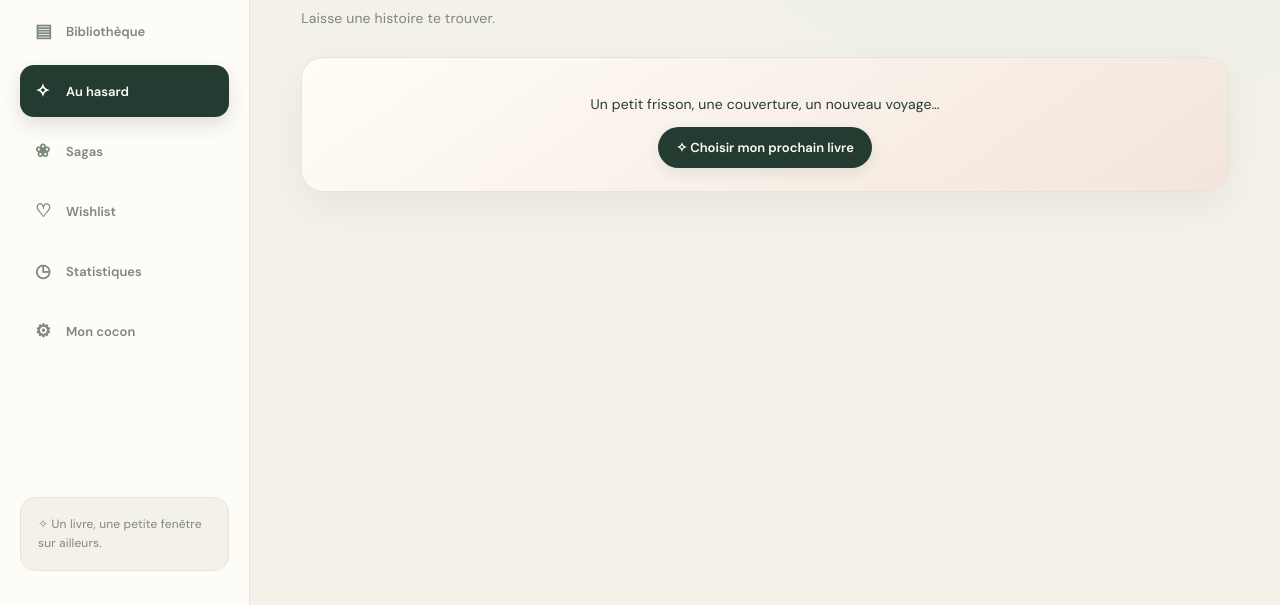
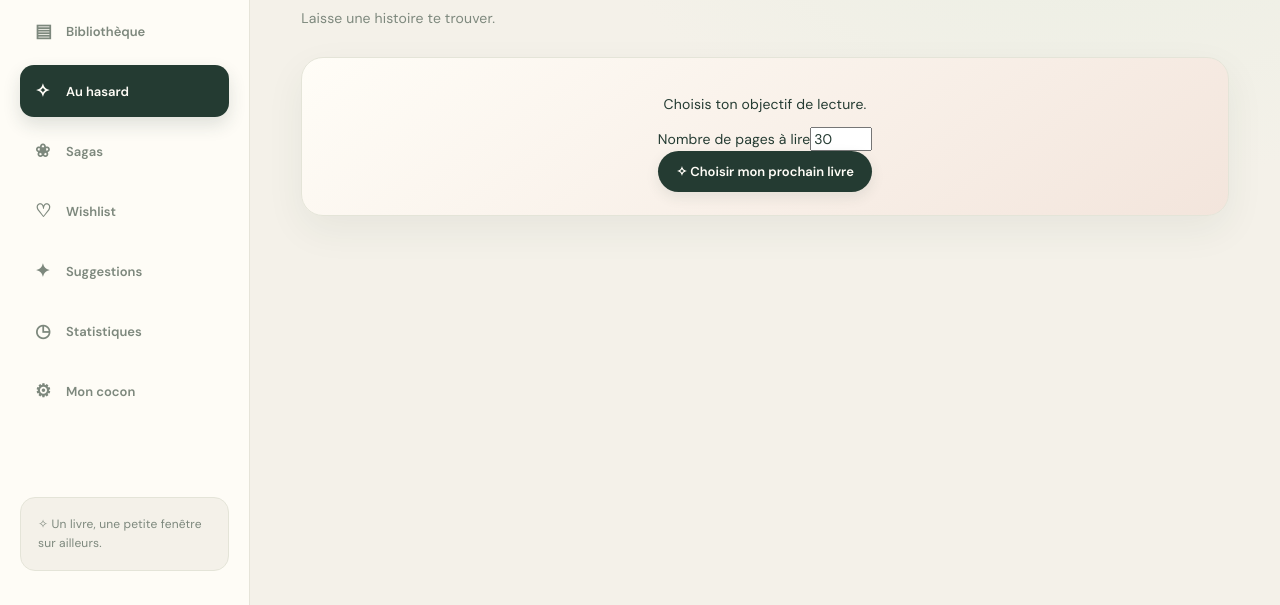
Before and after one commit to Ikrameelf/book-bloom, a plain HTML site: page index.html in a window 1280 px wide. Both pictures are taken after a click on the button "✧ Choisir mon prochain livre". Shown: the part 195-800 px from the top of the page. Drawn offline with nearby package versions, Linux system fonts and the light colour scheme; a web font is replaced by a local one.

Commit message:
Add reading goal and personalized suggestions

```diff
--- a/index.html
+++ b/index.html
@@ -215,9 +215,10 @@ main{margin:0!important;width:100%!important;max-width:none!important;padding:17
 <div class="stats" id="homeStats"></div><section><div class="sectionhead"><h2>Mes lectures en cours</h2><button class="btn small light" onclick="navigate('reading')">Tout voir</button></div><div id="homeReading"></div></section><section><div class="sectionhead"><h2>Dernières petites aventures</h2><button class="btn small light" onclick="navigate('library')">Bibliothèque</button></div><div id="recent"></div></section></div>
 <div class="page" id="library"><h1>Ma bibliothèque</h1><p class="subtitle">Toutes les histoires qui m'accompagnent.</p><div class="filters"><input id="search" placeholder="Rechercher un titre, un auteur…" oninput="renderLibrary()"><select id="statusFilter" onchange="renderLibrary()"><option value="">Tous les statuts</option><option>À lire</option><option>En cours</option><option>Lu</option><option>Abandonné</option><option>En pause</option><option>À relire</option></select><select id="sort" onchange="renderLibrary()"><option value="added">Ajout récent</option><option value="title">Titre</option><option value="author">Auteur</option><option value="rating">Note</option><option value="pages">Pages</option><option value="progress">Progression · du plus avancé au moins avancé</option></select><button class="btn small light" onclick="toggleView()">☷ / ▦</button></div><div id="libraryGrid"></div></div>
 <div class="page" id="reading"><h1>En ce moment</h1><p class="subtitle">Tout doucement, page après page.</p><div id="readingList"></div></div>
-<div class="page" id="random"><h1>La magie du hasard</h1><p class="subtitle">Laisse une histoire te trouver.</p><div class="card randomwrap"><p>Un petit frisson, une couverture, un nouveau voyage…</p><div id="randomResult"></div><button class="btn" onclick="drawRandom()">✧ Choisir mon prochain livre</button></div></div>
+<div class="page" id="random"><h1>La magie du hasard</h1><p class="subtitle">Laisse une histoire te trouver.</p><div class="card randomwrap"><p>Choisis ton objectif de lecture.</p><label>Nombre de pages à lire<input id="randomPages" type="number" min="1" max="2000" value="30"></label><div id="randomResult"></div><button class="btn" onclick="drawRandom()">✧ Choisir mon prochain livre</button></div></div>
 <div class="page" id="sagas"><h1>Mes sagas</h1><p class="subtitle">Des mondes dans lesquels revenir.</p><div id="sagasView"></div></div>
 <div class="page" id="wishlist"><h1>Ma wishlist</h1><p class="subtitle">Les histoires qui me font de l'œil.</p><div id="wishGrid"></div></div>
+<div class="page" id="suggestions"><h1>Des livres à découvrir</h1><p class="subtitle">Inspirés de ta bibliothèque.</p><div id="suggestionIntro" class="card"></div><button class="btn light" onclick="loadSuggestions(true)">↻ Actualiser</button><div id="suggestionGrid" style="margin-top:18px"></div></div>
 <div class="page" id="stats"><h1>Mon petit bilan</h1><p class="subtitle">Chaque page compte, sans pression.</p><div class="stats" id="statsGrid"></div><div class="card"><h3>Objectif de l'année</h3><div id="goalArea"></div><button class="btn small light" onclick="setGoal()">Modifier mon objectif</button></div><section style="margin-top:24px"><h2>Journal de lecture</h2><div id="journal"></div></section></div>
 <div class="page" id="profile"><h1>Mon cocon</h1><p class="subtitle">Quelques réglages pour ton carnet.</p><div class="card"><h3>Préférences</h3><p>Objectif annuel : <span id="goalText"></span> livres</p><button class="btn light" onclick="setGoal()">Modifier l'objectif</button> <button class="btn outline" onclick="toggleDark()">Basculer le thème</button></div><div class="card" style="margin-top:15px"><h3>Sauvegarder mes données</h3><p>Export JSON de ta bibliothèque pour garder une copie.</p><button class="btn" onclick="exportData()">Télécharger ma sauvegarde</button><p style="margin-top:18px">Restaurer un fichier JSON</p><input type="file" id="restoreFile" accept=".json" onchange="restoreData(event)"></div><div class="card" style="margin-top:15px"><h3>Compte & synchronisation</h3><p id="cloudStatus">Mode local — connecte ton compte pour synchroniser tes appareils.</p><button class="btn" onclick="openAccount()">Gérer mon compte</button></div></div>
 </div></main></div>
@@ -229,7 +230,7 @@ main{margin:0!important;width:100%!important;max-width:none!important;padding:17
 let supabaseClient=null, currentUser=null, cloudReady=false, syncing=false, channel=null;
 const cloudConfigured=!!(window.BOOK_BLOOM_SUPABASE_URL && window.BOOK_BLOOM_SUPABASE_ANON_KEY && !window.BOOK_BLOOM_SUPABASE_URL.includes('VOTRE'));
 if(cloudConfigured && window.supabase){supabaseClient=window.supabase.createClient(window.BOOK_BLOOM_SUPABASE_URL,window.BOOK_BLOOM_SUPABASE_ANON_KEY);}
-const keys=['home','library','random','sagas','wishlist','stats','profile'], labels=['Accueil','Bibliothèque','Au hasard','Sagas','Wishlist','Statistiques','Mon cocon'], icons=['⌂','▤','✧','❀','♡','◷','⚙'];
+const keys=['home','library','random','sagas','wishlist','suggestions','stats','profile'], labels=['Accueil','Bibliothèque','Au hasard','Sagas','Wishlist','Suggestions','Statistiques','Mon cocon'], icons=['⌂','▤','✧','❀','♡','✦','◷','⚙'];
 let books=[], goal=30, dark=false, listView=true, recently=[], selected=null;
 try{books=JSON.parse(localStorage.getItem('bb-books')||'[]');goal=+localStorage.getItem('bb-goal')||30;dark=localStorage.getItem('bb-dark')==='1'}catch{}
 if(dark)document.body.classList.add('dark');
@@ -252,7 +253,7 @@ const esc=s=>String(s||'').replace(/[&<>"']/g,c=>({'&':'&amp;','<':'&lt;','>':'&
 function cover(b){return b.cover?`<img src="${esc(b.cover)}" alt="Couverture ${esc(b.title)}" onerror="this.parentNode.innerHTML='<div class=placeholder>${esc(b.title)}</div>'">`:`<div class="placeholder">${esc(b.title||'Un livre')}</div>`}
 function bookCard(b){return `<div class="book" onclick="detail('${b.id}')"><div class="cover">${cover(b)}</div><div class="booktitle">${esc(b.title)}</div><div class="bookauthor">${esc(b.author)}</div><span class="pill">${esc(b.status||'À lire')}</span></div>`}
 function navmarkup(){let nav=keys.map((k,i)=>`<button onclick="navigate('${k}')" data-k="${k}"><span class="ico">${icons[i]}</span>${labels[i]}</button>`).join('');document.getElementById('sidenav').innerHTML=nav;document.getElementById('bottomnav').innerHTML=keys.slice(0,5).map((k,i)=>`<button data-k="${k}" onclick="navigate('${k}')"><span>${icons[i]}</span>${labels[i]}</button>`).join('')}
-function navigate(k){document.querySelectorAll('.page').forEach(p=>p.classList.remove('active'));document.getElementById(k)?.classList.add('active');document.querySelectorAll('[data-k]').forEach(x=>x.classList.toggle('active',x.dataset.k===k));render();window.scrollTo(0,0)}
+function navigate(k){document.querySelectorAll('.page').forEach(p=>p.classList.remove('active'));document.getElementById(k)?.classList.add('active');document.querySelectorAll('[data-k]').forEach(x=>x.classList.toggle('active',x.dataset.k===k));render();if(k==='suggestions')loadSuggestions();window.scrollTo(0,0)}
 function toggleDark(){dark=!dark;document.body.classList.toggle('dark',dark);persist()}
 function toast(t){let d=document.createElement('div');d.className='toast';d.textContent=t;document.body.appendChild(d);setTimeout(()=>d.remove(),2300)}
 function statusCounts(){return ['Lu','En cours','À lire','Abandonné'].map(s=>books.filter(b=>b.status===s).length)}
@@ -285,6 +286,11 @@ function detail(id){let b=books.find(x=>x.id===id);if(!b)return;selected=b;const
 function startBook(id){let b=books.find(x=>x.id===id);if(b){b.status='En cours';b.startDate=b.startDate||new Date().toISOString().slice(0,10);persist();closeModal();render();toast('Bonne lecture ✨')}}
 function deleteBook(id){if(confirm('Supprimer ce livre de ta bibliothèque ?')){books=books.filter(x=>x.id!==id);persist();closeModal();render();toast('Livre supprimé')}}
 function drawRandom(saga=''){let pool=books.filter(b=>b.status==='À lire'||b.status==='À relire');if(saga)pool=books.filter(b=>b.saga===saga);pool=pool.filter(b=>!recently.includes(b.id));if(!pool.length)pool=books.filter(b=>saga?b.saga===saga:(b.status==='À lire'||b.status==='À relire'));let b=pool[Math.floor(Math.random()*pool.length)];let el=document.getElementById('randomResult');if(!b){el.innerHTML='<div class="empty">Ajoute quelques livres à lire pour lancer le tirage ✿</div>';return}recently.unshift(b.id);recently=recently.slice(0,5);el.innerHTML=`<div class="randomresult"><div class="randomcover"><div class="cover">${cover(b)}</div></div><h2>${esc(b.title)}</h2><p>${esc(b.author)}</p><p>${esc(b.genre||'')} · ${b.pages||'—'} pages ${b.saga?'· '+esc(b.saga):''}</p><div style="display:flex;gap:8px;justify-content:center;flex-wrap:wrap;margin-bottom:18px"><button class="btn light" onclick="startBook('${b.id}')">Commencer</button><button class="btn outline" onclick="detail('${b.id}')">Voir la fiche</button></div></div>`}
+function logRandomPages(id,count){let b=books.find(x=>x.id===id);if(!b)return;b.progress=Math.min(b.pages||Infinity,(+b.progress||0)+count);if(b.status==='À lire'||b.status==='À relire')b.status='En cours';persist();render();toast(count+' pages ajoutées ✨')}
+let bbSuggestions=[],suggestionLoading=false;
+async function loadSuggestions(force=false){let grid=document.getElementById('suggestionGrid'),intro=document.getElementById('suggestionIntro');if(!grid||suggestionLoading)return;if(!force&&bbSuggestions.length){renderSuggestions();return}if(!books.length){intro.textContent='Ajoute des livres pour recevoir des suggestions.';return}let counts={};books.forEach(b=>(b.genre||'').split(/[,;/]/).forEach(g=>{g=g.trim();if(g)counts[g]=(counts[g]||0)+1}));let genres=Object.keys(counts).sort((a,b)=>counts[b]-counts[a]).slice(0,3);if(!genres.length)genres=['fiction'];intro.textContent='Basées sur tes genres : '+genres.join(', ');suggestionLoading=true;grid.textContent='Recherche en cours…';try{let lists=await Promise.all(genres.map(async g=>{let u='https://openlibrary.org/search.json?q='+encodeURIComponent('subject:'+g)+'&limit=12&fields=title,author_name,cover_i,first_publish_year,subject,number_of_pages_median';let z=await fetch(u);return (await z.json()).docs||[]}));let known=new Set(books.map(b=>(b.title||'').toLowerCase()));bbSuggestions=lists.flat().filter(x=>x.title&&!known.has(x.title.toLowerCase())).filter((x,i,a)=>a.findIndex(y=>y.title.toLowerCase()===x.title.toLowerCase())===i).slice(0,12);renderSuggestions()}catch(e){grid.textContent='Suggestions indisponibles. Réessaie plus tard.'}finally{suggestionLoading=false}}
+function renderSuggestions(){let g=document.getElementById('suggestionGrid');g.innerHTML=bbSuggestions.map((b,i)=>'<div class="card" style="margin:10px 0"><strong>'+esc(b.title)+'</strong><p>'+esc((b.author_name||[]).join(', '))+'</p><button class="btn small" onclick="addSuggestion('+i+')">Ajouter à ma wishlist</button></div>').join('')||'Aucune suggestion pour le moment.'}
+function addSuggestion(i){let b=bbSuggestions[i];if(!b)return;books.unshift({id:crypto.randomUUID(),title:b.title,author:(b.author_name||[]).join(', '),cover:b.cover_i?'https://covers.openlibrary.org/b/id/'+b.cover_i+'-M.jpg':'',pages:b.number_of_pages_median||0,genre:(b.subject||[]).slice(0,2).join(', '),status:'À lire',progress:0,added:new Date().toISOString()});persist();render();toast('Ajouté à ta wishlist ✿')}
 function exportData(){let blob=new Blob([JSON.stringify({books,goal,dark,exported:new Date().toISOString()},null,2)],{type:'application/json'}),url=URL.createObjectURL(blob),a=document.createElement('a');a.href=url;a.download='book-bloom-sauvegarde.json';a.click();URL.revokeObjectURL(url);toast('Sauvegarde téléchargée')}
 function restoreData(e){let file=e.target.files[0];if(!file)return;let r=new FileReader();r.onload=()=>{try{let data=JSON.parse(r.result);if(!Array.isArray(data.books))throw Error();if(confirm('Remplacer la bibliothèque actuelle par cette sauvegarde ?')){books=data.books;goal=data.goal||30;persist();render();toast('Sauvegarde restaurée')}}catch{toast('Fichier de sauvegarde invalide')}};r.readAsText(file)}
 navmarkup();render();
```
